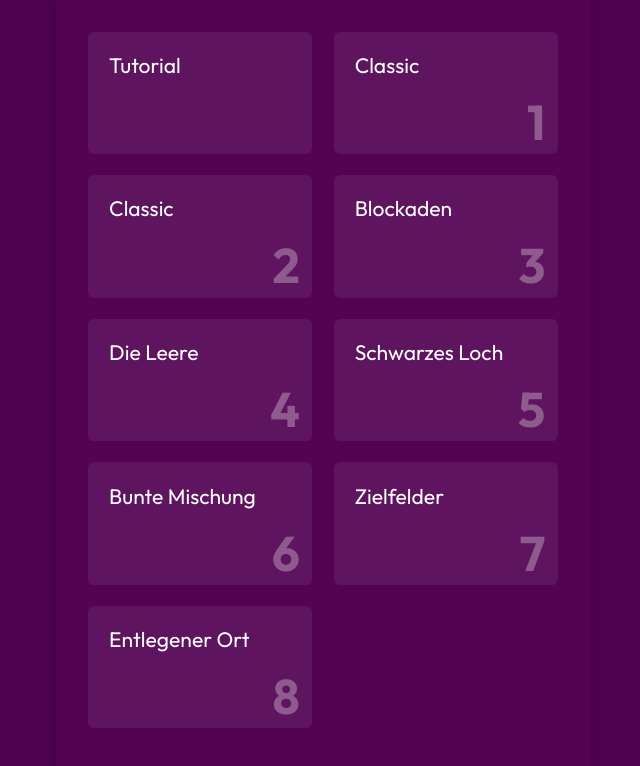
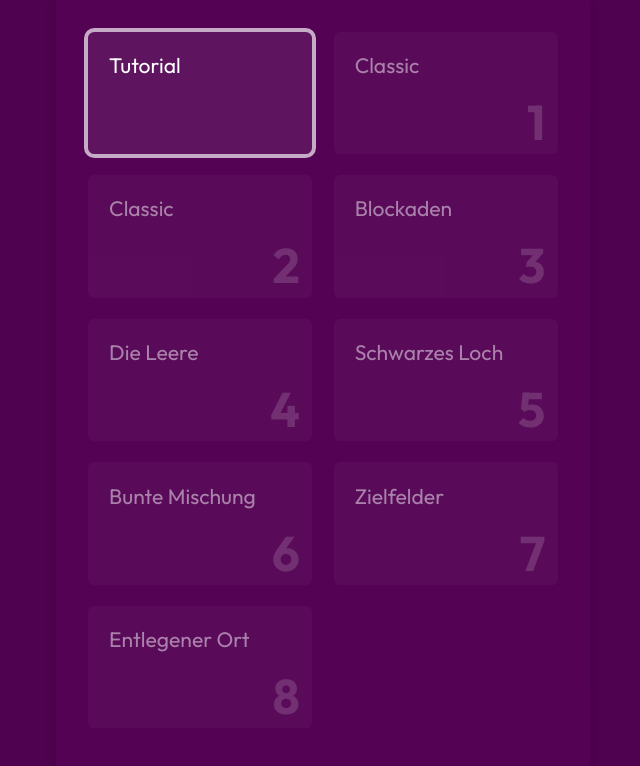
Before and after one commit to Aloso/exponent, a SvelteKit app: page /level in a window 1280 px wide. Before the commit this address had no page. Shown: the top 766 px of the page, without its empty margins (317-957 px from the left). Built offline with nearby package versions, Linux system fonts and the light colour scheme.

Commit message:
fix bugs

```diff
--- a/src/components/LevelButton.svelte
+++ b/src/components/LevelButton.svelte
@@ -3,12 +3,19 @@
 
 	interface Props {
 		level: Level
+		active?: boolean
+		disabled?: boolean
 	}
 
-	let { level }: Props = $props()
+	let { level, active, disabled }: Props = $props()
 </script>
 
-<a class="button level" href="/level/{level.id}">
+<a
+	class="button level"
+	class:active
+	aria-disabled={disabled}
+	href={disabled ? undefined : `/level/${level.id}`}
+>
 	{#if level.number !== undefined}
 		<div class="number">{level.number}</div>
 	{/if}
@@ -25,7 +32,19 @@
 		line-height: 1.2rem;
 		padding: 1rem;
 		background-color: #fff1;
-		@include helper.focus-background(#fff2);
+
+		&[aria-disabled='true'] {
+			opacity: 0.5;
+			cursor: default;
+		}
+
+		&:not([aria-disabled='true']) {
+			@include helper.focus-background(#fff2);
+		}
+
+		&.active {
+			outline: 0.2rem solid #fffa;
+		}
 	}
 
 	.number {
--- a/src/components/Square.svelte
+++ b/src/components/Square.svelte
@@ -46,7 +46,7 @@
 
 <div class="square-bg" class:empty={square.variant === 'empty'}>
 	{#if square.goal}
-		<div class="goal">{square.goal}</div>
+		<div class="goal">{square.goal}+</div>
 	{/if}
 
 	{#each oldSquares as old}
--- a/src/components/TutorialOverlay.svelte
+++ b/src/components/TutorialOverlay.svelte
@@ -24,7 +24,7 @@
 
 <div class="backdrop" class:isInteractive></div>
 
-<div class="overlay">{@render children()}</div>
+<div class="overlay" class:isInteractive>{@render children()}</div>
 
 <div class="buttons">
 	{#if step > 0}
@@ -77,6 +77,11 @@
 		:global(:last-child) {
 			margin-bottom: 0;
 		}
+
+		&.isInteractive {
+			user-select: none;
+			pointer-events: none;
+		}
 	}
 
 	.buttons {
--- a/src/levels/Tutorial1.svelte
+++ b/src/levels/Tutorial1.svelte
@@ -39,7 +39,11 @@
 		}
 	})
 
+	let prevStep = 0
 	$effect(() => {
+		if (step === prevStep) return
+		prevStep = step
+
 		switch (step) {
 			case 1:
 				field.setPos(
--- a/src/lib/gameLogic.ts
+++ b/src/lib/gameLogic.ts
@@ -84,7 +84,7 @@ export function finishMoveAndAddNumber(
 	}
 	if (typeof goal === 'number' && highestNumber >= goal) {
 		return 'won'
-	} else if (squares.every((row) => row.every(squareIsWon))) {
+	} else if (typeof goal === 'object' && squares.every((row) => row.every(squareIsWon))) {
 		return 'won'
 	}
 
--- a/src/routes/+page.svelte
+++ b/src/routes/+page.svelte
@@ -3,13 +3,12 @@
 	import { useSpaInstallation } from '$lib/useSpaInstallation.svelte'
 
 	let installation = useSpaInstallation()
-	let nextLevel = $derived(getNextLevel())
 </script>
 
 <div class="content">
 	<h1>Exponent</h1>
 	<p>Ein Spiel von Lu</p>
-	<a class="button start-button" href={nextLevel ? `/level/${nextLevel.id}` : '/level'}>Start</a>
+	<a class="button start-button" href="/level">Start</a>
 	<button
 		class="install-button"
 		class:hidden={installation.installed}
--- a/src/routes/level/+page.svelte
+++ b/src/routes/level/+page.svelte
@@ -1,20 +1,20 @@
 <script lang="ts">
-	import { goto } from '$app/navigation'
 	import { getNextLevel, levels } from '$lib/levels'
 	import LevelButton from '../../components/LevelButton.svelte'
 
 	let nextLevel = $derived(getNextLevel())
-
-	$effect(() => {
-		if (nextLevel) {
-			goto(`/level/${nextLevel.id}`, { replaceState: true })
-		}
-	})
+	let nextLevelIndex = $derived(
+		nextLevel ? levels.findIndex((lvl) => lvl.id === nextLevel.id) : undefined,
+	)
 </script>
 
 <div class="levels">
-	{#each levels as level}
-		<LevelButton {level} />
+	{#each levels as level, i}
+		<LevelButton
+			{level}
+			active={level.id === nextLevel?.id}
+			disabled={nextLevelIndex !== undefined && nextLevelIndex >= 0 && i > nextLevelIndex}
+		/>
 	{/each}
 </div>
 
--- a/src/routes/level/[lvl]/+page.svelte
+++ b/src/routes/level/[lvl]/+page.svelte
@@ -27,7 +27,7 @@
 
 	function finish() {
 		addCompletedLevel(level.id)
-		if (nextLevel) goto(`/level/${nextLevel.id}`)
+		if (nextLevel) goto(`/level/${nextLevel.id}`, { replaceState: true })
 		else goto('/')
 	}
 
```
Also changed, not shown: src/components/Field.svelte (+7 -5 lines).
